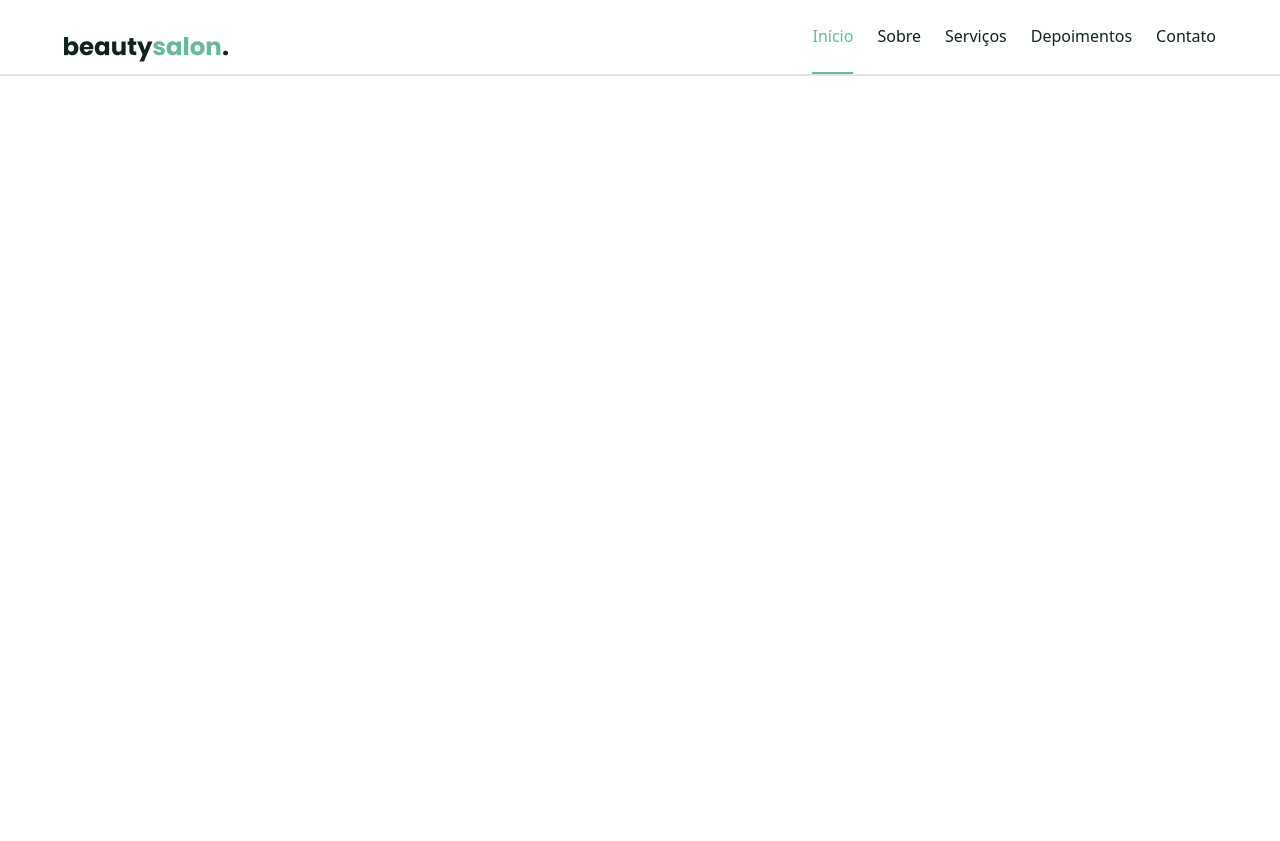
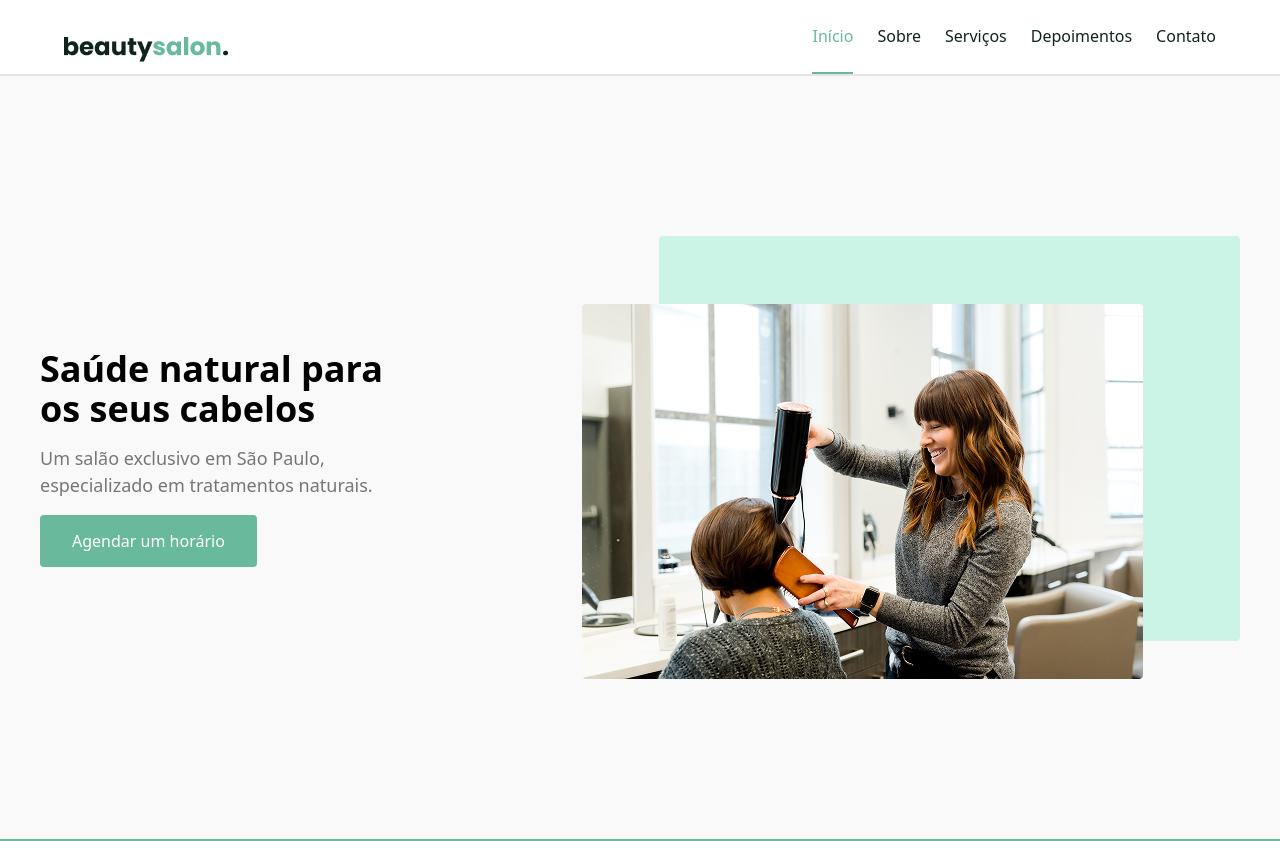
Before and after one commit to Jalilov-dev/Homework-11, a website: page index.html in a window 1280 px wide. Before the commit the page ends 800 px from the top, so only its background shows below. Drawn offline with Linux system fonts and the light colour scheme.

Commit message:
add first-section

```diff
--- a/index.html
+++ b/index.html
@@ -22,6 +22,20 @@
             <img class="lg:hidden " src="./img.png/menu.svg" alt="">
         </div>
     </nav>
+
+    <section class="section-1 bg-[#F9F9F9] py-40 border-b-2 border-solid border-[#69B99D]">
+           <div class="flex justify-between max-w-300 m-auto items-center flex-col-reverse gap-6 lg:flex-row text-center lg:text-start">
+                  <div>
+                    <p class="text-[36px]/10 font-bold w-95 ">Saúde natural para os seus cabelos</p>
+                    <p class="text-[18px] text-[#767676] py-4 w-86.75">Um salão exclusivo em São Paulo, especializado em tratamentos naturais.</p>
+                         <button class="py-3.5 px-8 rounded-sm bg-[#69B99D] text-white">Agendar um  horário</button>
+                </div>
+                <div>
+                    <img src="./img.png/Img (9).png" alt="">
+                </div>
+           </div>
+    </section>
+
 </body>
 
 </html>
```
Also changed, not shown: img.png/Img (9).png (added), src/output.css.
